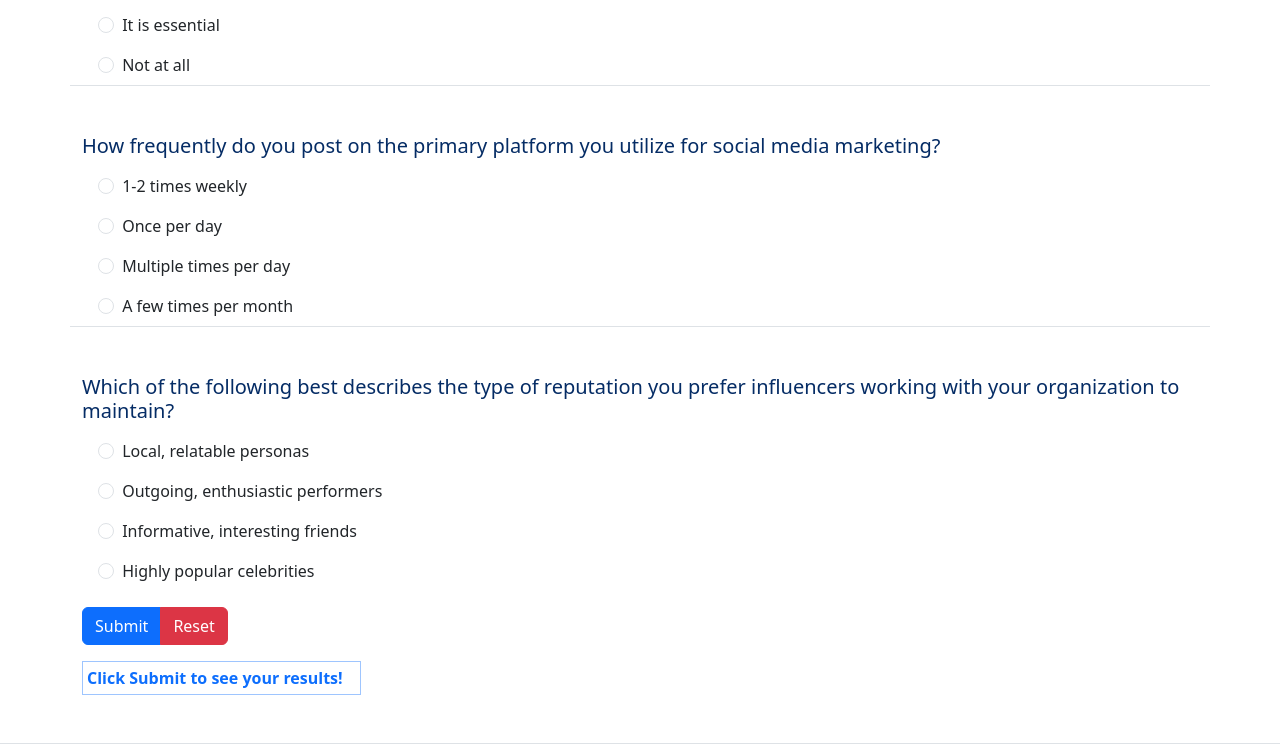
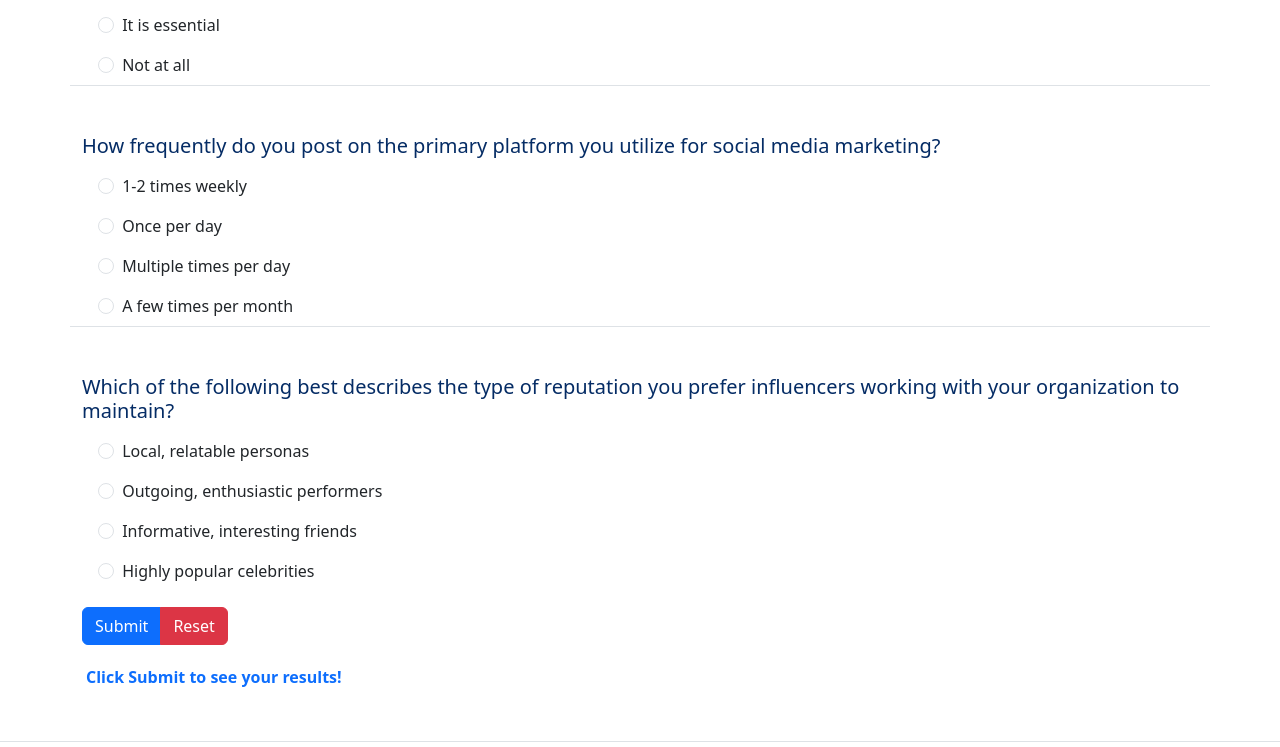
Before and after one commit to LucasCreativeMedia/Marketing-Questionnaire, a plain HTML site: page AL_Questionnaire/index.html in a window 1280 px wide. Shown: the part 1198-1945 px from the top of the page. Drawn offline with nearby package versions, Linux system fonts and the light colour scheme.

Commit message:
Update index.html

```diff
--- a/AL_Questionnaire/index.html
+++ b/AL_Questionnaire/index.html
@@ -186,7 +186,7 @@
             <button type="reset" id="resetButton" onclick="resetAnswer()" class="btn btn-danger">Reset</button>
           </div>
           <script src="js/qscripts.js"></script>
-          <div id="answer" class="mt-3 p-1 border border-primary-subtle text-primary w-25 fw-bold">Click Submit to see your results!</div>
+          <div id="answer" class="mt-3 p-1 text-primary w-25 fw-bold">Click Submit to see your results!</div>
     </div>
           <footer class="mt-5 pt-2 text-black text-center border-top">
             <p>
```
